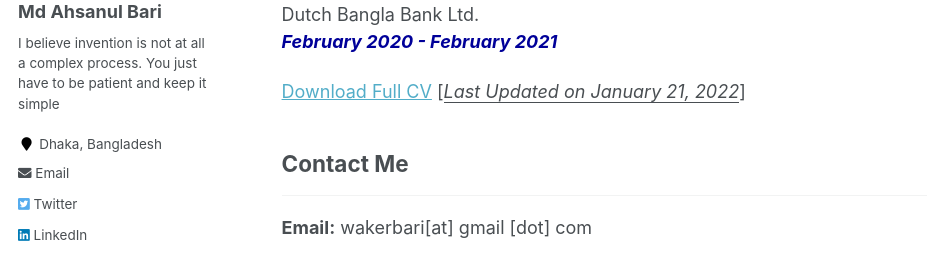
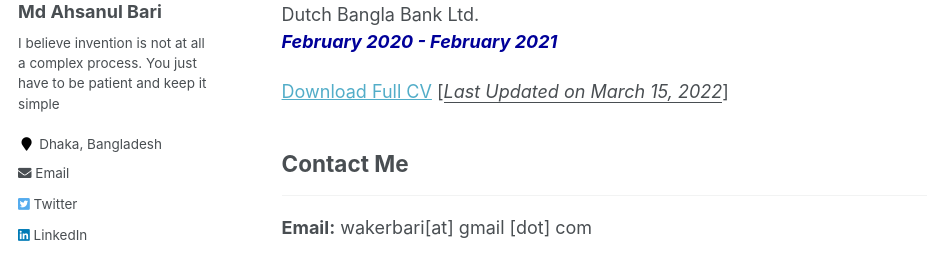
Before and after one commit to AhsanulBariRomi/ahsanul-bari.github.io, a Jekyll site: the page built from _pages/cv.md, in a window 1280 px wide and 900 px high, scrolled down 478 px. Shown: the part 179-436 px from the top of the window, without its empty margins (0-927 px from the left). Built offline with Jekyll 4.4.1, drawn with Linux system fonts in a browser that asks for light colours.

Commit message:
cv updated

```diff
--- a/_pages/cv.md
+++ b/_pages/cv.md
@@ -26,7 +26,7 @@ IT Development Division <br/>
 Dutch Bangla Bank Ltd.<br />
 <i style='color:#000099;'>**February 2020 - February 2021**</i>
 
-[Download Full CV](https://drive.google.com/file/d/1V484prJEXpzSBoiou5umNUQ7PHT2LSBq/view?usp=sharing) [<ins>*Last Updated on January 21, 2022*</ins>]
+[Download Full CV](https://drive.google.com/file/d/1nRl2Zy-NCWnALxXxOBjigNo5E_8ScONk/view?usp=sharing) [<ins>*Last Updated on March 15, 2022*</ins>]
 
 ## Contact Me
 -------------
```
